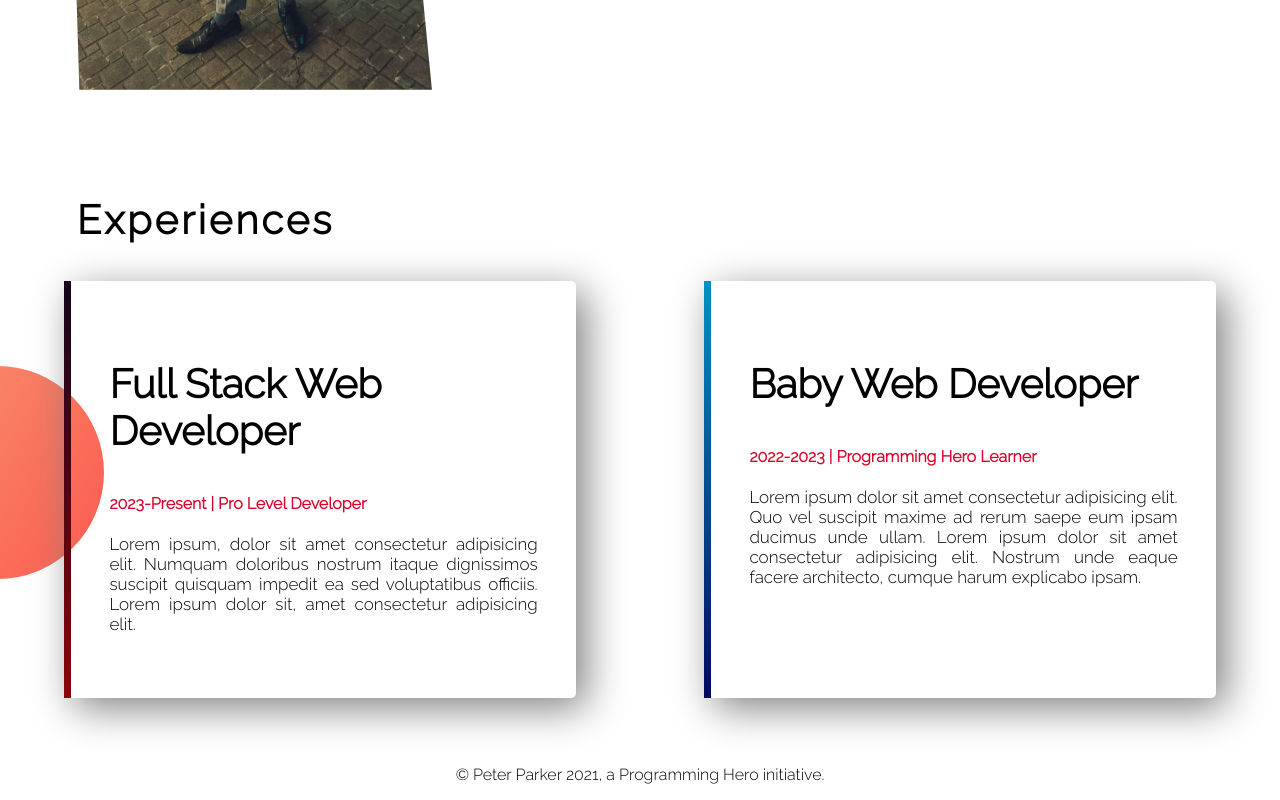
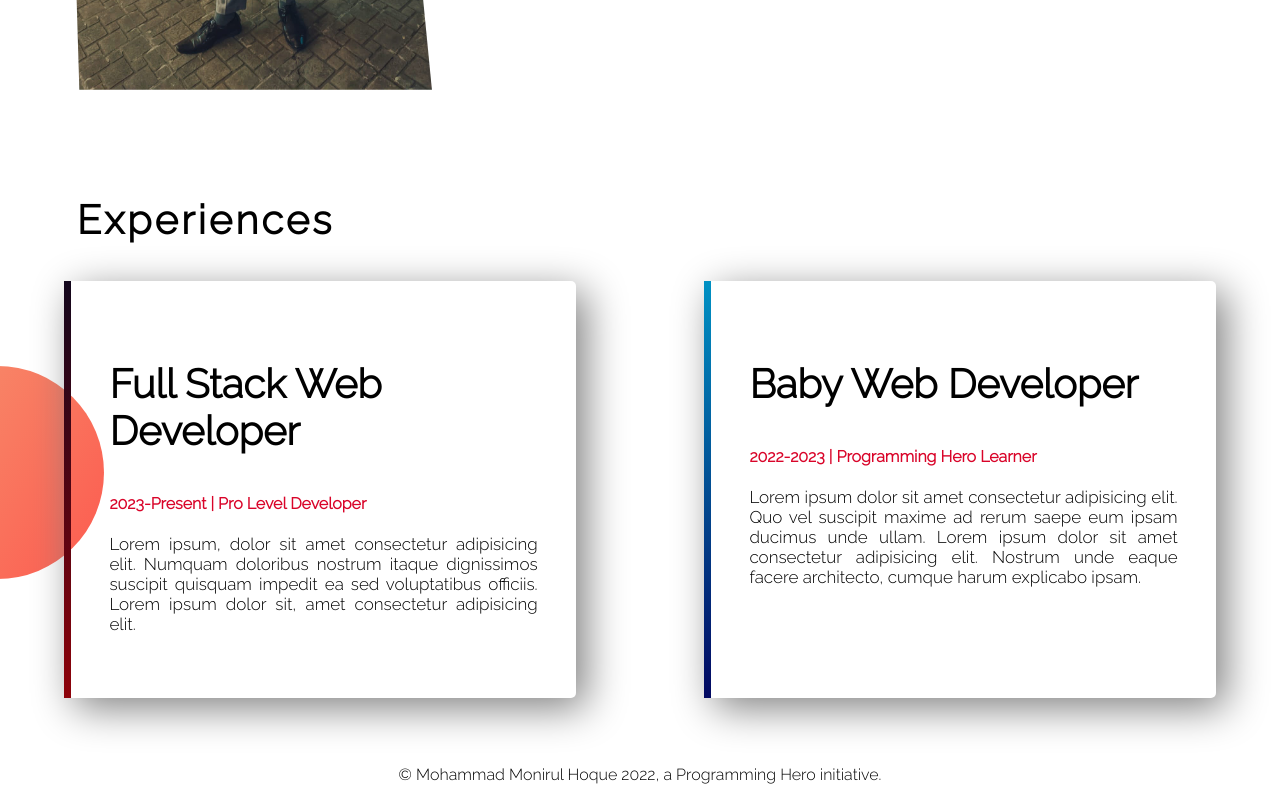
Before and after one commit to Monirul-98/first-portfolio, a plain HTML site: page index.html in a window 1280 px wide. Shown: the part 1156-1956 px from the top of the page. Drawn offline with Linux system fonts and the light colour scheme.

Commit message:
change-4

```diff
--- a/index.html
+++ b/index.html
@@ -52,7 +52,7 @@
         </div>
     </section>
     <footer>
-        <p>© Peter Parker 2021, a Programming Hero initiative.</p>
+        <p>© Mohammad Monirul Hoque 2022, a Programming Hero initiative.</p>
     </footer>
 </body>
 </html>
```
